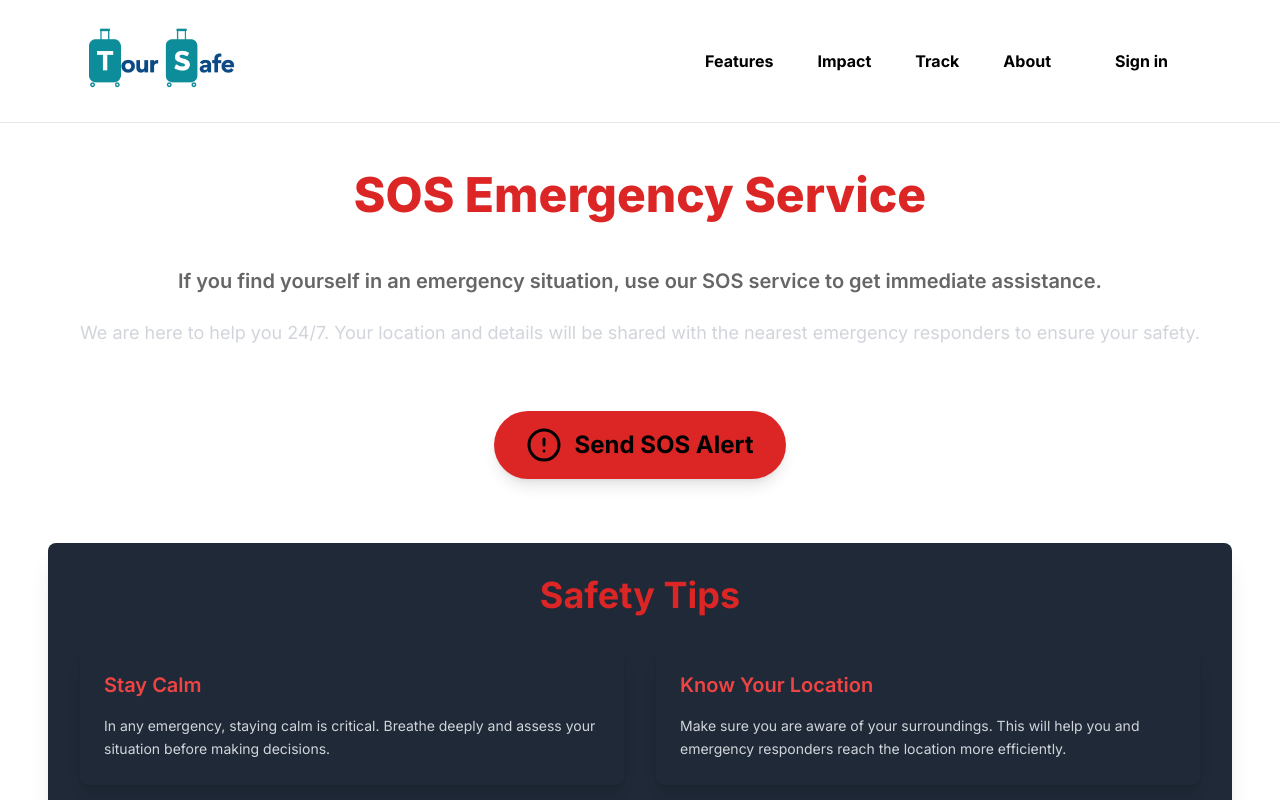
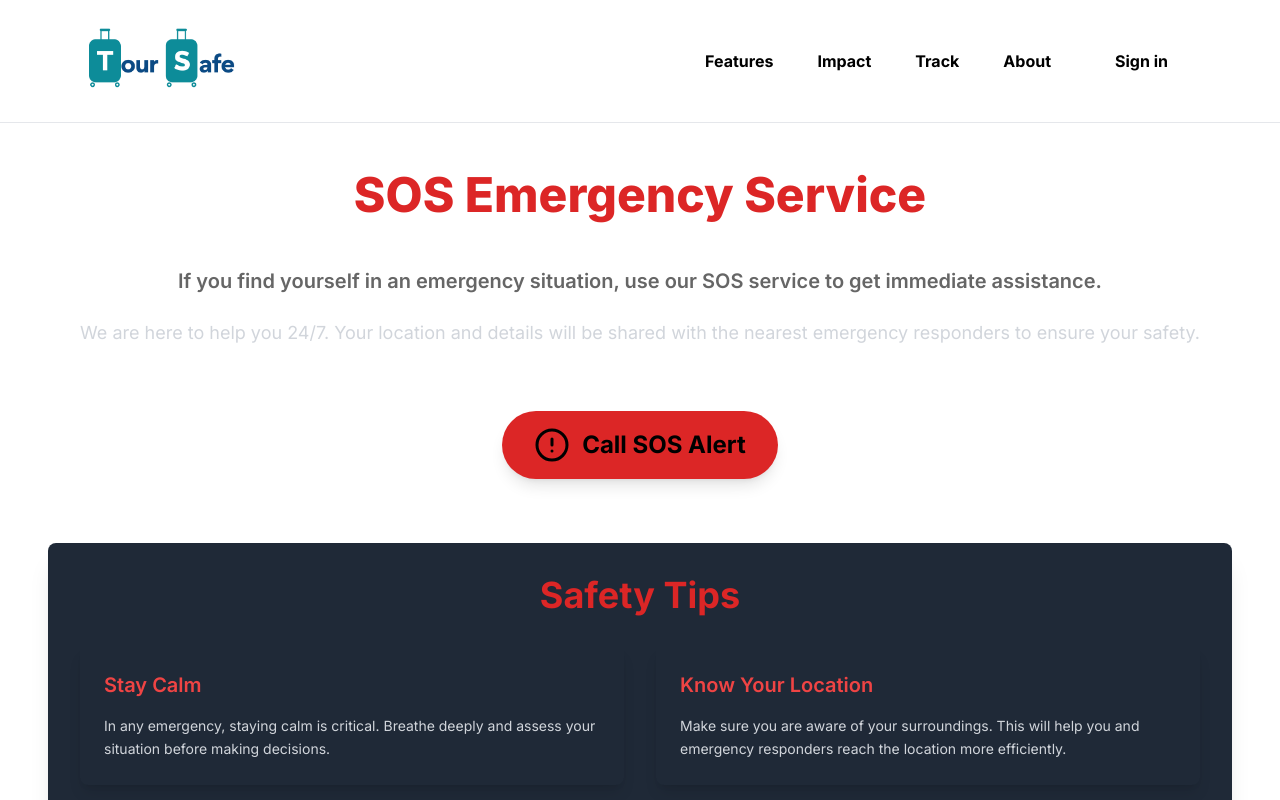
Before and after one commit to aliasgarsogiawala/TourSafe, a Next.js app: page /sos in a window 1280 px wide. Shown: the top 800 px of the page. Built offline with nearby package versions, Linux system fonts and the light colour scheme; no server answers.

Commit message:
sos integrated with number

```diff
--- a/app/sos/page.tsx
+++ b/app/sos/page.tsx
@@ -21,12 +21,12 @@ const Sos = () => {
 
       {/* SOS Button */}
       <div className="flex justify-center mb-16">
-        <Link href="/SosConfirm">
+        <a href="tel:+919833523931">
           <button className="bg-red-600 hover:bg-red-700 text-white font-bold py-4 px-8 rounded-full text-2xl shadow-lg transition-all duration-300 flex items-center gap-3">
             <FiAlertCircle className="text-4xl" />
-            Send SOS Alert
+            Call SOS Alert
           </button>
-        </Link>
+        </a>
       </div>
 
       {/* Safety Tips Section */}
```
Also changed, not shown: toursafe.png (added).
